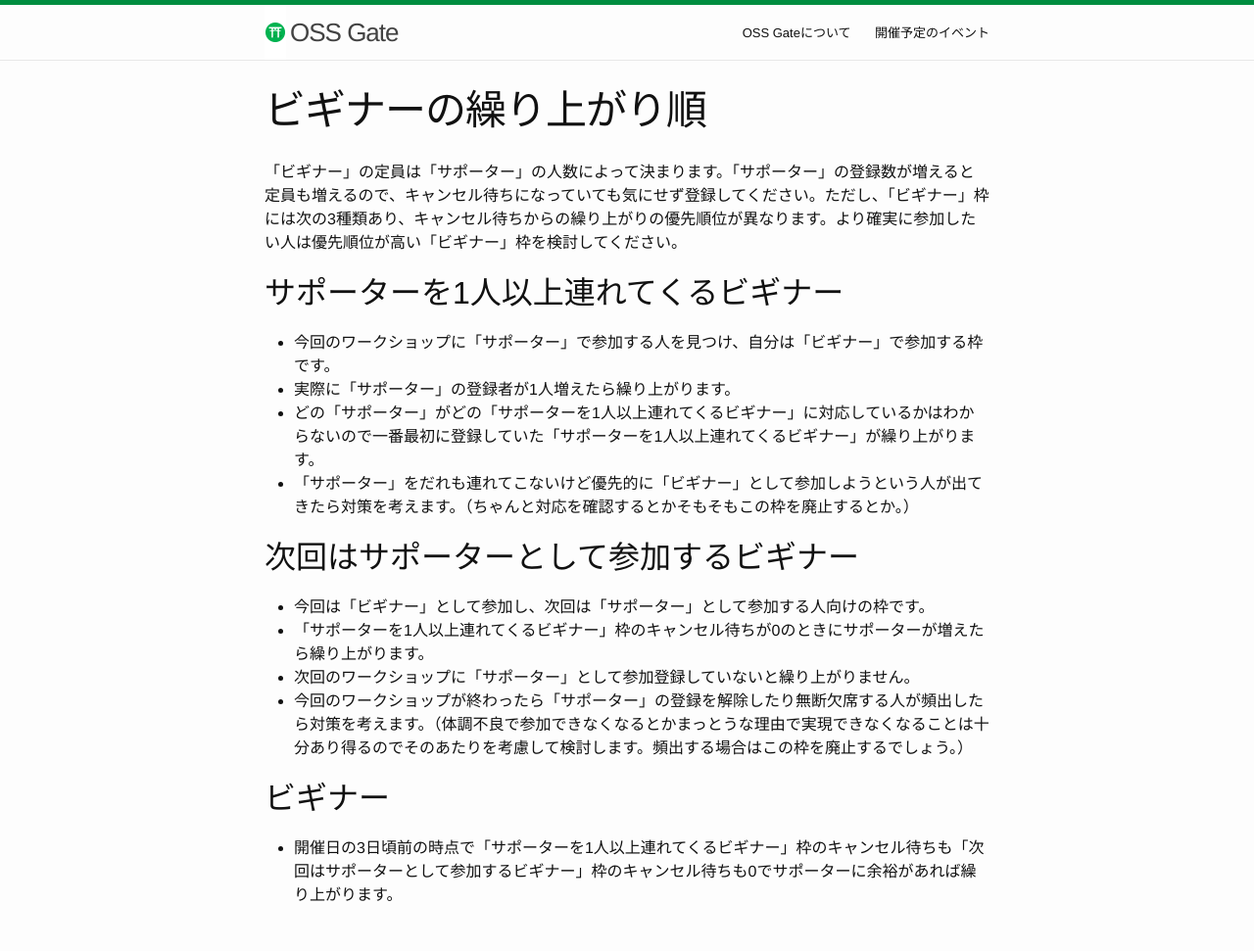
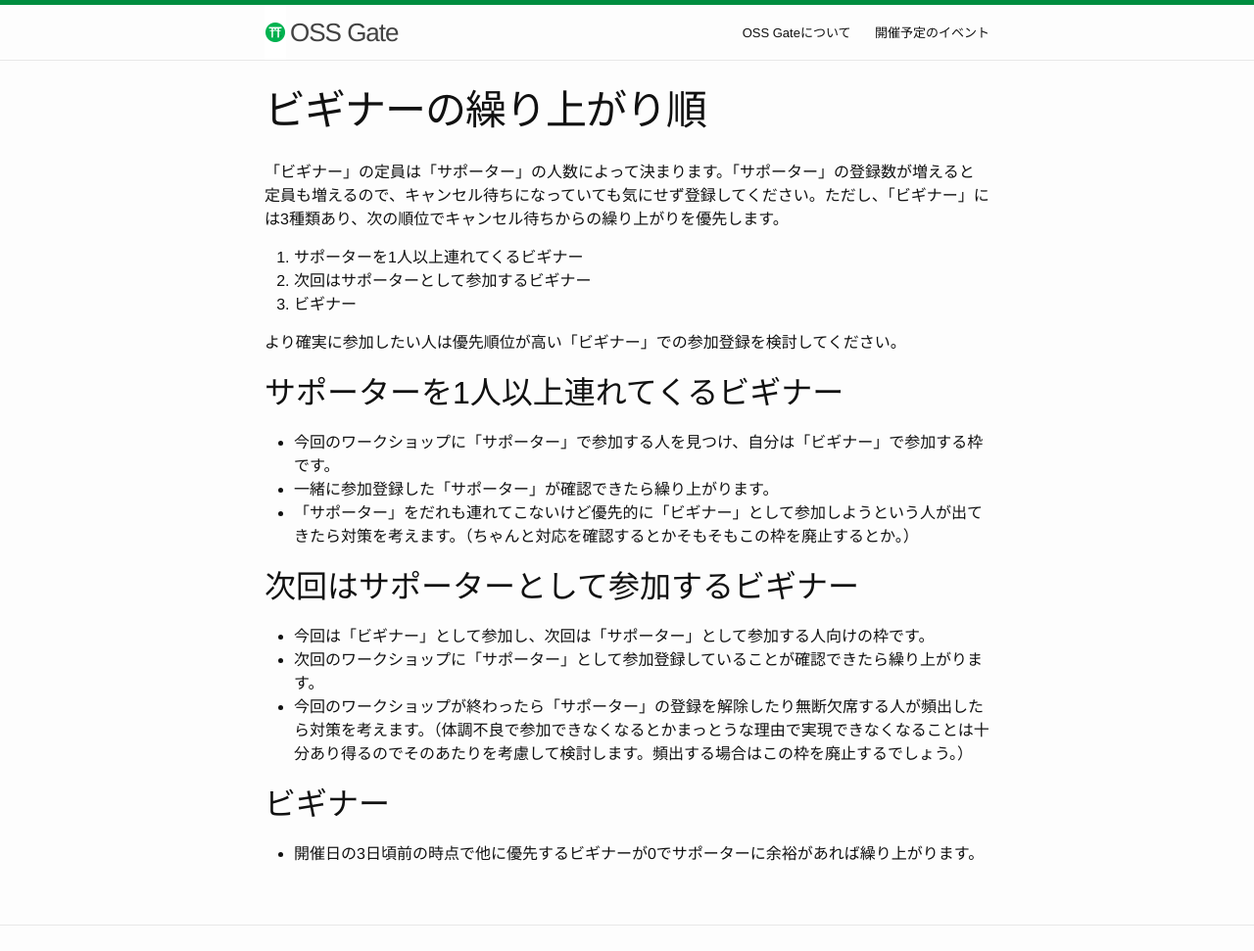
Before and after one commit to oss-gate/oss-gate.github.io, a Jekyll site: the page built from workshop/beginner-preferential-treatment.md, in a window 1280 px wide, cut to the strip 0-971 px from the top of the page. Shown: the whole strip at 98% size. Built offline with Jekyll 4.4.1, drawn with Linux system fonts in a browser that asks for light colours; comment, search, counter and statistics services are not loaded.

Commit message:
Adjust sentence

```diff
--- a/workshop/beginner-preferential-treatment.md
+++ b/workshop/beginner-preferential-treatment.md
@@ -3,22 +3,26 @@ layout: page
 title: ビギナーの繰り上がり順
 ---
 
-「ビギナー」の定員は「サポーター」の人数によって決まります。「サポーター」の登録数が増えると定員も増えるので、キャンセル待ちになっていても気にせず登録してください。ただし、「ビギナー」枠には次の3種類あり、キャンセル待ちからの繰り上がりの優先順位が異なります。より確実に参加したい人は優先順位が高い「ビギナー」枠を検討してください。
+「ビギナー」の定員は「サポーター」の人数によって決まります。「サポーター」の登録数が増えると定員も増えるので、キャンセル待ちになっていても気にせず登録してください。ただし、「ビギナー」には3種類あり、次の順位でキャンセル待ちからの繰り上がりを優先します。
+
+  1. サポーターを1人以上連れてくるビギナー
+  2. 次回はサポーターとして参加するビギナー
+  3. ビギナー
+
+より確実に参加したい人は優先順位が高い「ビギナー」での参加登録を検討してください。
 
 ## サポーターを1人以上連れてくるビギナー
 
   * 今回のワークショップに「サポーター」で参加する人を見つけ、自分は「ビギナー」で参加する枠です。
-  * 実際に「サポーター」の登録者が1人増えたら繰り上がります。
-  * どの「サポーター」がどの「サポーターを1人以上連れてくるビギナー」に対応しているかはわからないので一番最初に登録していた「サポーターを1人以上連れてくるビギナー」が繰り上がります。
+  * 一緒に参加登録した「サポーター」が確認できたら繰り上がります。
   * 「サポーター」をだれも連れてこないけど優先的に「ビギナー」として参加しようという人が出てきたら対策を考えます。（ちゃんと対応を確認するとかそもそもこの枠を廃止するとか。）
 
 ## 次回はサポーターとして参加するビギナー
 
   * 今回は「ビギナー」として参加し、次回は「サポーター」として参加する人向けの枠です。
-  * 「サポーターを1人以上連れてくるビギナー」枠のキャンセル待ちが0のときにサポーターが増えたら繰り上がります。
-  * 次回のワークショップに「サポーター」として参加登録していないと繰り上がりません。
+  * 次回のワークショップに「サポーター」として参加登録していることが確認できたら繰り上がります。
   * 今回のワークショップが終わったら「サポーター」の登録を解除したり無断欠席する人が頻出したら対策を考えます。（体調不良で参加できなくなるとかまっとうな理由で実現できなくなることは十分あり得るのでそのあたりを考慮して検討します。頻出する場合はこの枠を廃止するでしょう。）
 
 ## ビギナー
 
-  * 開催日の3日頃前の時点で「サポーターを1人以上連れてくるビギナー」枠のキャンセル待ちも「次回はサポーターとして参加するビギナー」枠のキャンセル待ちも0でサポーターに余裕があれば繰り上がります。
+  * 開催日の3日頃前の時点で他に優先するビギナーが0でサポーターに余裕があれば繰り上がります。
```
